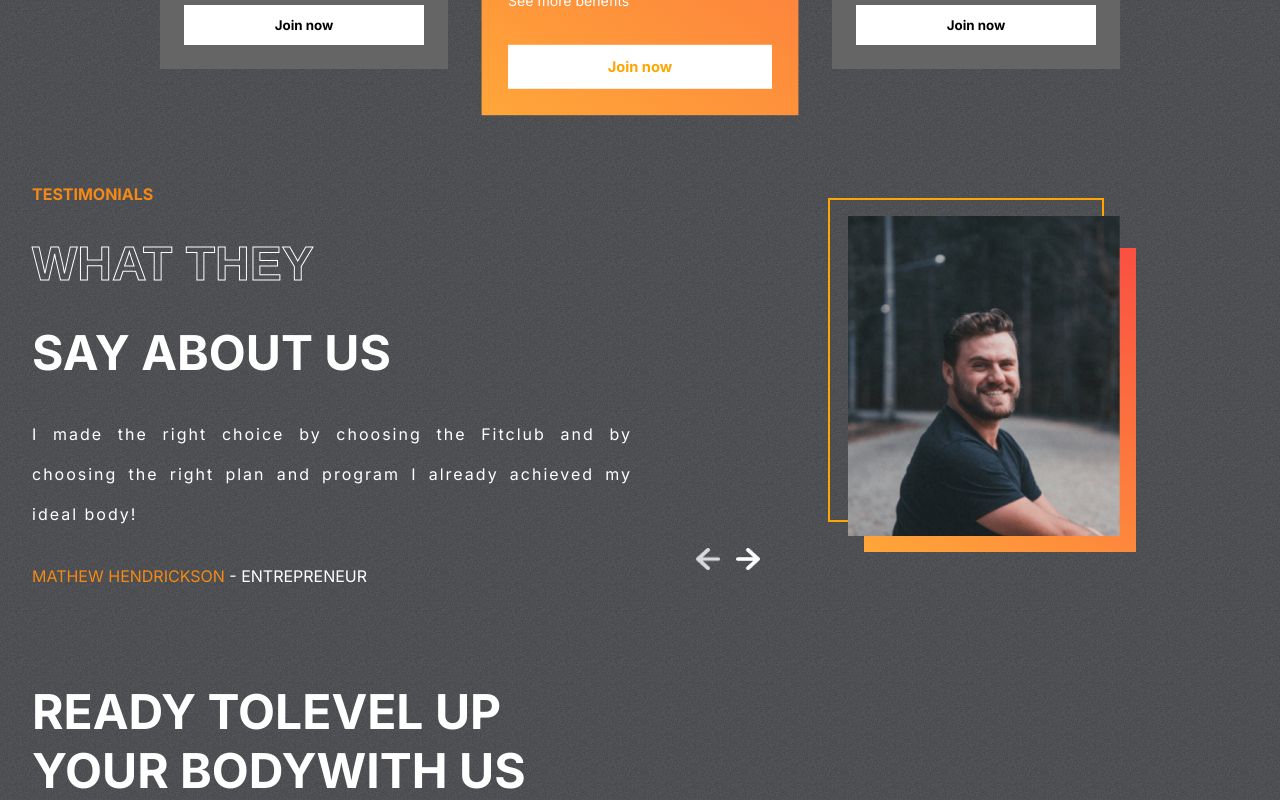
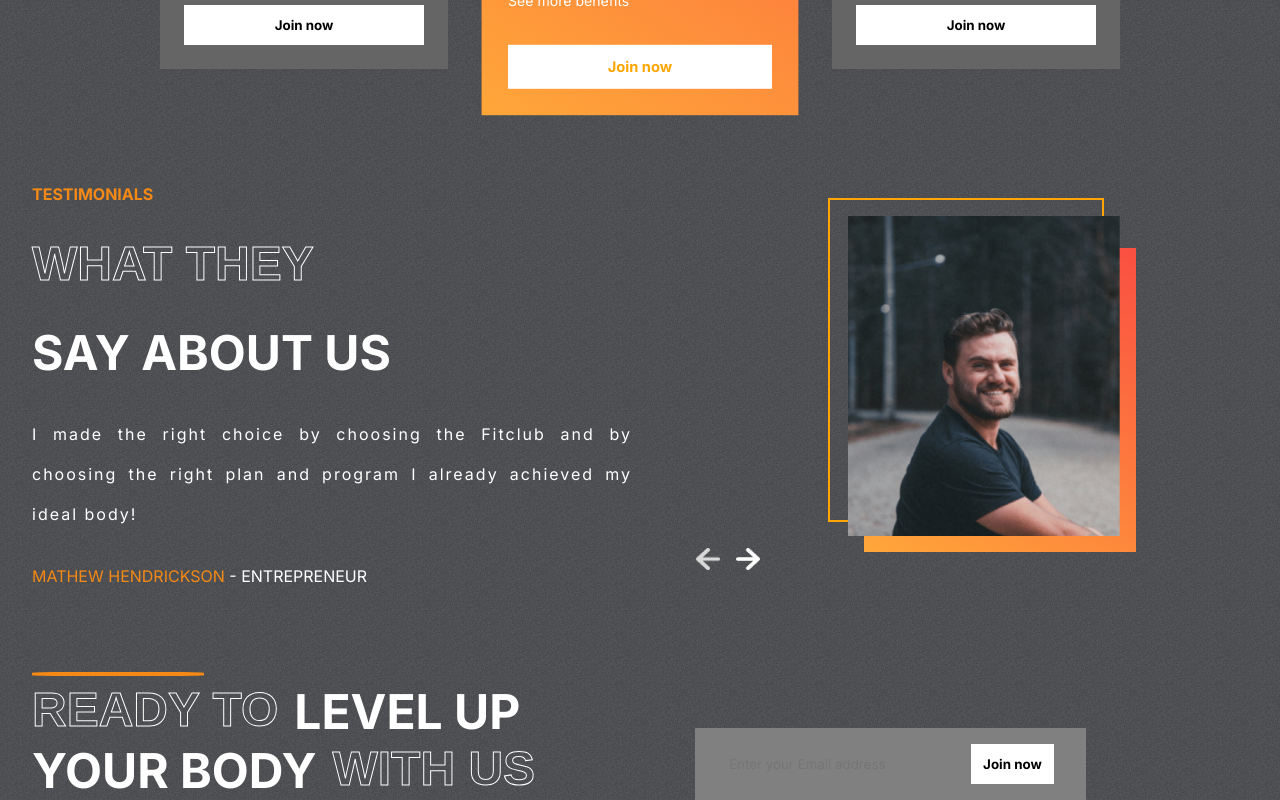
Before and after one commit to Szsz1987/Fit-club, a React (Create React App) app: page / in a window 1280 px wide. Shown: the part 2427-3227 px from the top of the page. Built offline with nearby package versions, Linux system fonts and the light colour scheme.

Commit message:
Add unfinished form in the Join component

```diff
--- a/src/components/Join/Join.css
+++ b/src/components/Join/Join.css
@@ -11,3 +11,36 @@
  text-transform: uppercase;
  position: relative;
 }
+
+.left-j>hr{
+    position: absolute;
+    width: 10.5rem;
+    border: 2px solid var(--orange);
+    border-radius: 20%;
+    margin: -10px 0;
+}
+
+.left-j>div{
+    display: flex;
+    gap: 1rem;
+}
+
+.right-j{
+    display: flex;
+    justify-content: center;
+    align-items: flex-end;
+}
+
+.email-container{
+    display: flex;
+    gap: 3rem;
+    background-color: gray;
+    padding: 1rem 2rem;
+}
+
+.email-container>input{
+    background-color: transparent;
+    border: none;
+    outline: none;
+    color: var(--lightgray);
+}
--- a/src/components/Join/Join.jsx
+++ b/src/components/Join/Join.jsx
@@ -5,16 +5,23 @@
     return(
         <div className="Join" id="join-us">
             <div className="left-j">
+                <hr/>
                 <div>
-                    <span>ready to</span>
+                    <span className="stroke-text">ready to</span>
                     <span>level up</span>
                 </div>
                 <div>
                     <span>your body</span>
-                    <span>with us</span>
+                    <span className="stroke-text">with us</span>
                 </div>
             </div>
-            <div className="right-j"></div>
+            <div className="right-j">
+                <form action="" className="email-container">
+                    <input type="email" name="user_email"
+                    placeholder="Enter your Email address"/>
+                    <button className="btn btn-j">Join now</button>
+                </form>
+            </div>
         </div>
     )
 }
```
Also changed, not shown: src/Warsztat kodera.js (deleted, +0 -39 lines), 1 other file (tests, documents, lock files or other folders).
